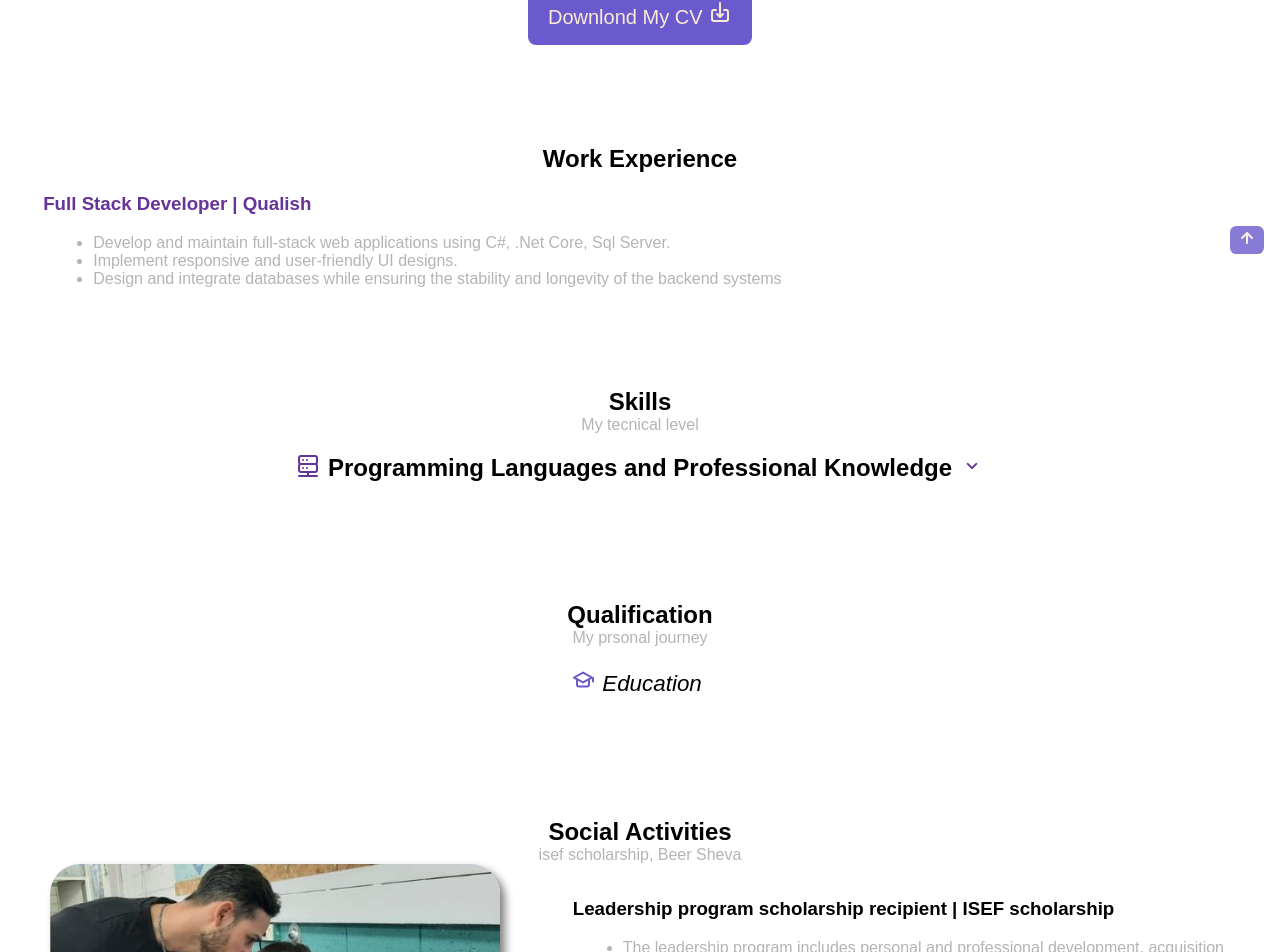
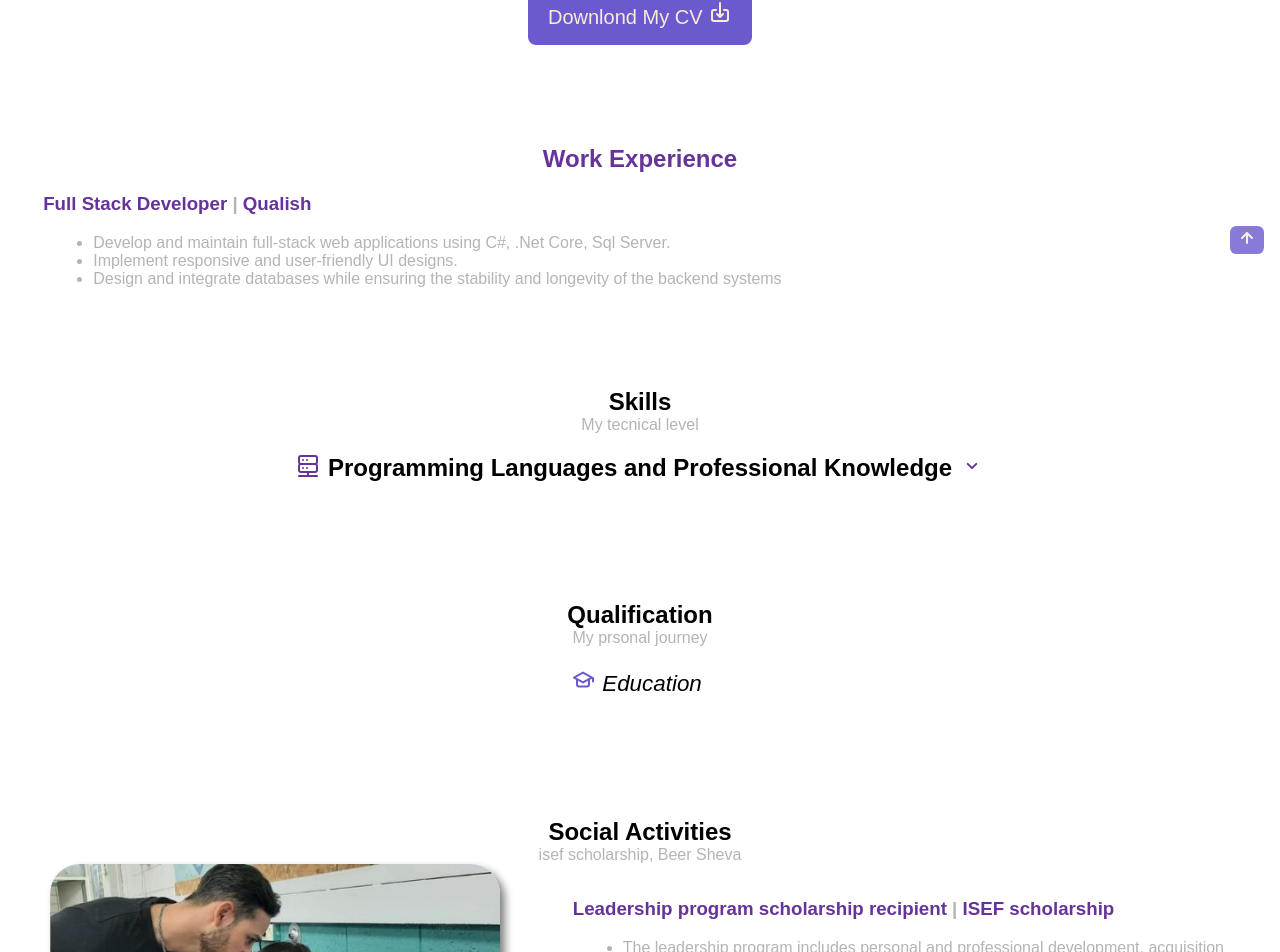
Before and after one commit to matanfadida/Resume, a React (Create React App) app in the folder fronted/: page / in a window 1280 px wide. Shown: the part 706-1658 px from the top of the page. Built offline with nearby package versions, Linux system fonts and the light colour scheme; a web font is replaced by a local one.

Commit message:
fix dark

```diff
--- a/fronted/src/components/Home/contact/contact.js
+++ b/fronted/src/components/Home/contact/contact.js
@@ -88,6 +88,7 @@ const Contact = () => {
           titleHandler={titleHandler}
           messageHandler={messageHandler}
           Loding={Loding}
+          theme={theme}
         />
       </div>
       <PopUp
--- a/fronted/src/components/Home/contact/detail-contact.module.css
+++ b/fronted/src/components/Home/contact/detail-contact.module.css
@@ -19,11 +19,7 @@
 .ul > li > div > h3 {
   margin: 0px;
 }
-/*
-.detail {
-    display:inline-flex;
-    padding-right: 30px;
-} */
+
 .icon {
   margin-top: 8px;
   margin-right: 5px;
@@ -40,8 +36,6 @@
 }
 
 .title-dark {
-  margin-left: 0px;
-  display: inline;
   color: darkorange;
 }
 .subtitle-dark {
--- a/fronted/src/components/Home/contact/form.js
+++ b/fronted/src/components/Home/contact/form.js
@@ -5,13 +5,15 @@ import style from "./form.module.css";
 import { UilNavigator } from "@iconscout/react-unicons";
 
 const Form = (props) => {
-  const { submitHandler, emailHandler, titleHandler, messageHandler, Loding } =
+  const { submitHandler, emailHandler, titleHandler, messageHandler, Loding, theme } =
     props;
+const ulStyle = theme ? style["ul-dark"] : style.ul;
+
   return (
     <form onSubmit={submitHandler}>
       <div className={style.div}>
         <div className={style["div_title_email"]}>
-          <ul className={style.ul}>
+          <ul className={ulStyle}>
             <li>
               <label>You'r Email</label>
               <input
@@ -28,10 +30,10 @@ const Form = (props) => {
             </li>
           </ul>
         </div>
-        <div className={style.contact}>
+        <div className={theme ? style["contact-dark"]: style.contact}>
           <label>Message</label>
           <textarea
-            className={style["contact-input"]}
+            className={theme? style["contact-dark-input"] :style["contact-input"]}
             onChange={messageHandler}
             defaultChecked="10"
           />
--- a/fronted/src/components/Home/contact/form.module.css
+++ b/fronted/src/components/Home/contact/form.module.css
@@ -8,11 +8,29 @@
     padding: 0.75rem 1rem 0.25rem;
 }
 
+.contact-dark {
+    border: 2px solid darkorange;
+      border-radius: 0.5rem;
+      padding: 0.75rem 1rem 0.25rem;
+  }
+
+  .contact-dark > label{
+    color: white;
+  }
+
 .contact-input {
     width: 100%;
     color: rgb(114, 98, 98);
     border: none;
     outline: none;
+    padding: 0.25rem 0.5rem 0.5rem 0;
+}
+
+.contact-dark-input {
+    width: 100%;
+    border: none;
+    outline: none;
+    background-color: #212121;
     padding: 0.25rem 0.5rem 0.5rem 0;
 }
 
@@ -44,6 +62,31 @@
     outline: none;
 }
 
+.ul-dark{
+    display: flex;
+    justify-content: center;
+    align-items: center;
+    list-style: none;
+}
+
+.ul-dark > li {
+    border: 2px solid darkorange;
+    border-radius: 0.5rem;
+    padding: 8px;
+    display: grid;
+}
+
+.ul-dark > li > input{
+    border: none;
+    background-color: #212121;
+    outline: none;
+}
+.ul-dark > li > label{
+    border: none;
+    color: white;
+    outline: none;
+}
+
 .div{
     display: grid;
     justify-content: center;
@@ -57,6 +100,9 @@
     .ul > li {
         display: block;
     }
+    .ul-dark > li {
+        display: block;
+    }
     .div{
         margin: auto 20px;
     }
--- a/fronted/src/components/Home/footer/footer.module.css
+++ b/fronted/src/components/Home/footer/footer.module.css
@@ -60,9 +60,6 @@
   color: rgb(186, 186, 186);
 }
 
-.footer-link-dark{
-  margin: 30px;
-}
 
 .footer-link-dark:hover{
   color: darkorange;
--- a/fronted/src/components/Home/homepage.js
+++ b/fronted/src/components/Home/homepage.js
@@ -13,14 +13,19 @@ const HomePage = () => {
   const ConTex = useContext(ThemeContext);
   const theme = ConTex.theme;
 
+  if(theme === 'light'){
+    document.body.style.backgroundColor = 'white';
+    document.body.classList.add('scroll-style-A');
+    document.body.classList.remove('scroll-style-B');
+  }
+  else{
+    document.body.style.backgroundColor = '#212121';
+    document.body.classList.add('scroll-style-B');
+    document.body.classList.remove('scroll-style-A');
+  }
+
   return (
-    <div
-      style={
-        theme === "light"
-          ? { backgroundColor: "white" }
-          : { backgroundColor: "#212121" }
-      }
-    >
+    <div>
       <br />
       <Details />
       <About />
--- a/fronted/src/components/Home/volunteering/volunteering.js
+++ b/fronted/src/components/Home/volunteering/volunteering.js
@@ -8,6 +8,7 @@ import { ThemeContext } from "../../../App";
 const Volunteering = () => {
   const conTheme = useContext(ThemeContext);
   const theme = conTheme.theme === "dark";
+  const styleTitle = theme ? style["skills-title-dark"] : style["skills-title"];
 
   return (
     <section>
@@ -37,7 +38,7 @@ const Volunteering = () => {
           />
         <div className={style["div_text"]}>
           <ul className={style["ul-first"]}>
-            <li><h3 className={style.job}>Leadership program scholarship recipient | ISEF scholarship</h3></li>
+            <li><h3 className={styleTitle}>Leadership program scholarship recipient <span className={style["span-title"]}>|</span> ISEF scholarship</h3></li>
             <ul>
               <li>
                 The leadership program includes personal and professional development, acquisition of tools and skills, diverse training, and
@@ -45,7 +46,7 @@ const Volunteering = () => {
                 the socio-geographic periphery.
               </li>
             </ul>
-            <li><h3 className={style.job}>Leadership program scholarship recipient | ISEF scholarship</h3></li>
+            <li><h3 className={styleTitle}>Leadership program scholarship recipient <span className={style["span-title"]}>|</span> ISEF scholarship</h3></li>
             <ul>
               <li>
                   Learning HTML and JS at a basic level for 15 students
--- a/fronted/src/components/Home/volunteering/volunteering.module.css
+++ b/fronted/src/components/Home/volunteering/volunteering.module.css
@@ -34,6 +34,18 @@
   color: darkorange;
 }
 
+.skills-title-dark {
+  color: darkorange;
+}
+
+.skills-title {
+  color: rebeccapurple;
+}
+
+.span-title{
+  color: rgb(180, 180, 180);
+}
+
 .volunteering-subtitle {
   color: rgb(180, 180, 180);
 }
--- a/fronted/src/components/Home/work/work.js
+++ b/fronted/src/components/Home/work/work.js
@@ -1,12 +1,17 @@
+import { useContext } from 'react';
 import style from './work.module.css';
+import { ThemeContext } from '../../../App';
 
 const Work = () => {
+  const conTheme = useContext(ThemeContext);
+  const theme = conTheme.theme === "dark";
+  const styleTitle = theme ? style["skills-title-dark"] : style["skills-title"];
   return (
     <section className={style.section}>
       <div>
-        <h1 id="Skills">Work Experience</h1>
+        <h2 id="Skills" className={styleTitle}>Work Experience</h2>
         <ul className={style["ul-first"]}>
-          <li><h3 className={style.job}>Full Stack Developer | Qualish</h3></li>
+          <li><h3 className={styleTitle}>Full Stack Developer <span className={style["span-title"]}>|</span> Qualish</h3></li>
           <ul>
             <li>
               Develop and maintain full-stack web applications using C#, .Net
--- a/fronted/src/components/Home/work/work.module.css
+++ b/fronted/src/components/Home/work/work.module.css
@@ -1,20 +1,27 @@
-
-.ul-first{
+.ul-first {
   padding-left: 2.7rem;
   list-style: none;
 }
 
-.ul-first > li{
+.ul-first > li {
   text-align: start;
 }
 
-.ul-first > ul > li{
+.ul-first > ul > li {
   margin-left: 50px;
   text-align: start;
   list-style-type: disc;
   color: rgb(180, 180, 180);
 }
 
-.job{
+.skills-title-dark {
+  color: darkorange;
+}
+
+.skills-title {
   color: rebeccapurple;
 }
+
+.span-title{
+    color: rgb(180, 180, 180);
+}
--- a/fronted/src/index.css
+++ b/fronted/src/index.css
@@ -33,6 +33,7 @@ p {
 section{
   margin-top: 100px;
 }
+
 ::-webkit-scrollbar {
   width: 0.60rem;
   background-color: rgb(237, 237, 237);
@@ -43,13 +44,21 @@ section{
   background-color: rgb(173, 173, 173);
   border-radius: 0.5rem;
 }
-::-webkit-scrollbar-thumb:hover{
+.scroll-style-A::-webkit-scrollbar-thumb:hover{
   background-color: slateblue;
 }
-.swiper-pagination-bullet-active {
-  background-color: rgb(143, 20, 200) !important;
+.scroll-style-A .swiper-pagination-bullet-active {
+  background-color: slateblue !important;
 }
 .swiper-pagination .swiper-pagination-bullet {
   opacity: 1;
   background-color: rgb(135, 135, 135);
 }
+
+.scroll-style-B::-webkit-scrollbar-thumb:hover {
+  background-color: darkorange;
+}
+
+.scroll-style-B .swiper-pagination-bullet-active{
+  background-color: darkorange;
+}
```
Also changed, not shown: fronted/src/components/Home/contact/detail-contact.js (+0 -30 lines). Lines whose indentation alone changed are shown as unchanged.
